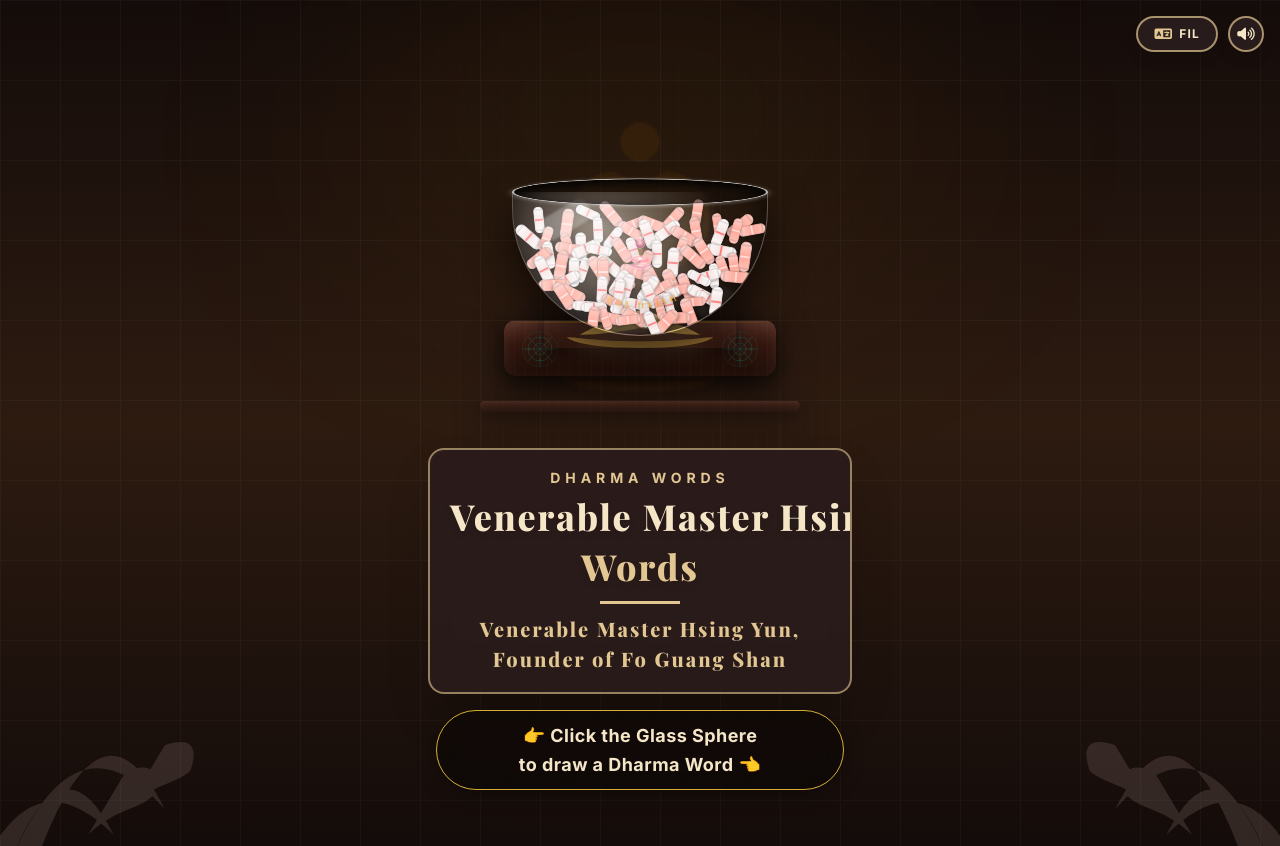
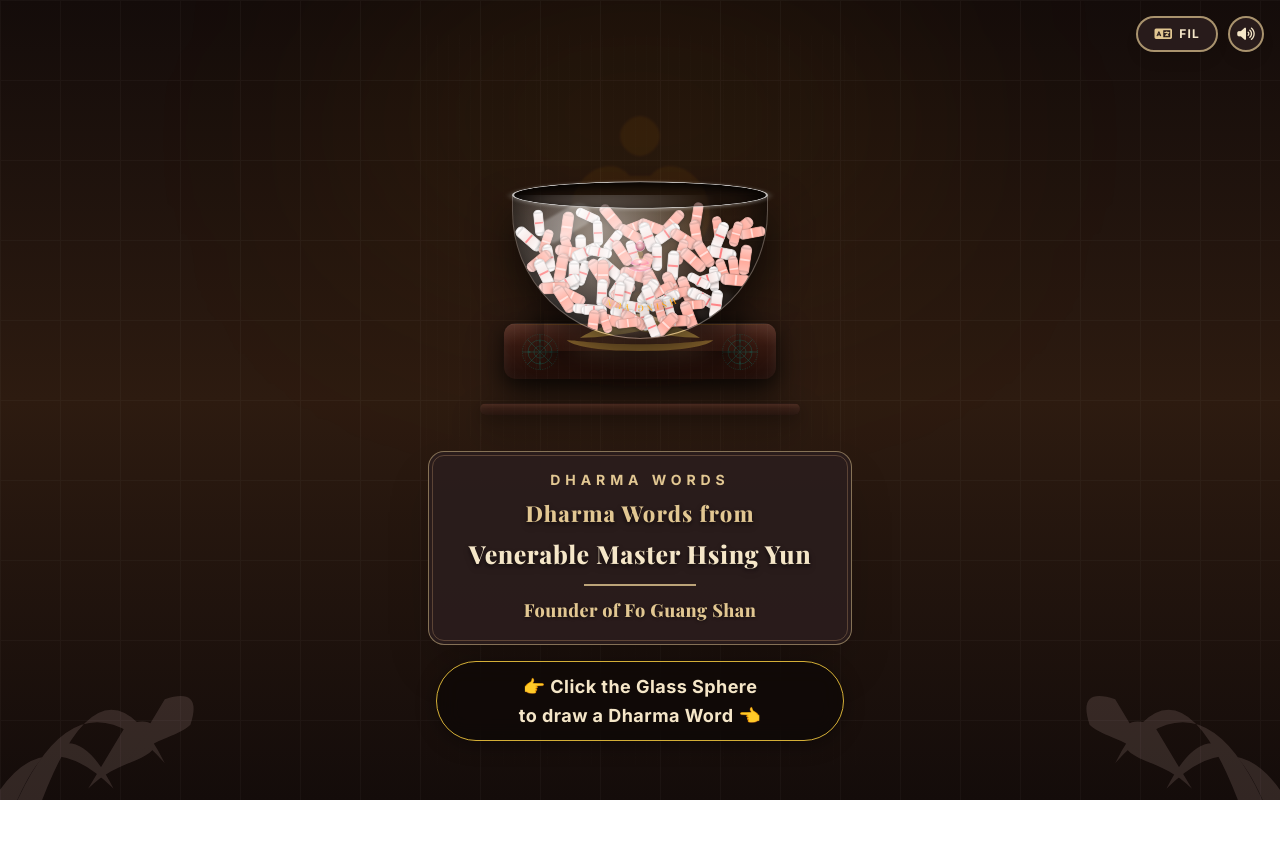
Before and after one commit to cometjolin-cmyk/Daily-lottery-French, a React (Vite) app: page / in a window 1280 px wide. Both pictures are taken after a click on the button "EN". After the commit the page ends 800 px from the top, so only its background shows below. Built offline with nearby package versions, Linux system fonts and the light colour scheme; a web font is replaced by a local one.

Commit message:
refactor(ui): enhance readability and layout aesthetics
- Adjust scroll container dimensions for better proportions.
- Update header styling with improved contrast and typography.
- Refine layout padding and borders for a cleaner, zen-inspired UI.

```diff
--- a/src/App.tsx
+++ b/src/App.tsx
@@ -1071,30 +1071,68 @@ export default function App() {
 
           {/* 東方禪意標題與文字 (Serene Calligraphy Style Titles - High Contrast & Perfectly Fitted) */}
           <div className="text-center mt-3 z-10 w-full px-3 max-w-xl mx-auto">
-            <div className="bg-[#2B1D1D]/85 border-2 border-[#E2C792]/60 backdrop-blur-md px-3 py-3.5 sm:px-5 sm:py-4.5 rounded-2xl shadow-2xl w-full box-border overflow-hidden">
-              <p className="text-[11px] sm:text-xs md:text-sm tracking-[0.25em] sm:tracking-[0.35em] uppercase mb-1 font-bold font-sans text-[#E2C792] break-words">
+            <div
+              className="bg-[#2B1D1D]/90 rounded-2xl shadow-2xl w-full box-border overflow-visible transition-all"
+              style={{
+                padding: '18px 20px',
+                border: '1px solid rgba(226, 199, 146, 0.5)',
+                outline: '1px solid rgba(212, 163, 115, 0.3)',
+                outlineOffset: '-5px',
+                minHeight: 'auto'
+              }}
+            >
+              <p className="text-[11px] sm:text-xs md:text-sm tracking-[0.25em] sm:tracking-[0.35em] uppercase mb-1.5 font-bold font-sans text-[#E2C792]">
                 {lang === "zh" ? "HUMANISTIC DHARMA" : lang === "fil" ? "MGA SALITA NG DHARMA" : "DHARMA WORDS"}
               </p>
-              <h1 className="text-xl sm:text-2xl md:text-3xl lg:text-4xl font-extrabold text-[#F5E6C8] font-serif tracking-wide sm:tracking-wider drop-shadow-md leading-snug">
+              <h1
+                className="font-extrabold text-[#F5E6C8] font-serif tracking-wide drop-shadow-md leading-relaxed my-1 select-none"
+                style={{
+                  textShadow: '0 2px 4px rgba(0,0,0,0.5)'
+                }}
+              >
                 {lang === "zh" ? (
-                  "星雲大師 • 星雲法語"
+                  <span style={{ whiteSpace: 'nowrap', fontSize: 'clamp(16px, 4.2vw, 26px)' }}>
+                    星雲大師 • 星雲法語
+                  </span>
                 ) : (
-                  <span className="inline-block max-w-full">
-                    <span className="whitespace-nowrap">Venerable Master Hsing Yun</span>
-                    <span className="mx-1.5 opacity-80">•</span>
-                    <span className="text-[#E2C792]">{lang === "fil" ? "Salita ng Dharma" : "Dharma Words"}</span>
-                  </span>
+                  <div className="flex flex-col items-center justify-center gap-0.5">
+                    <span
+                      className="text-[#E2C792] font-serif font-extrabold tracking-wider"
+                      style={{
+                        whiteSpace: 'nowrap',
+                        fontSize: 'clamp(14px, 3.8vw, 22px)'
+                      }}
+                    >
+                      {lang === "fil" ? "Mga Salita ng Dharma mula kay" : "Dharma Words from"}
+                    </span>
+                    <span
+                      className="text-[#F5E6C8] font-serif font-extrabold tracking-wide"
+                      style={{
+                        whiteSpace: 'nowrap',
+                        fontSize: 'clamp(15px, 4.2vw, 25px)'
+                      }}
+                    >
+                      Venerable Master Hsing Yun
+                    </span>
+                  </div>
                 )}
               </h1>
-              <div className="w-16 sm:w-20 h-[2.5px] bg-[#E2C792] mx-auto my-2.5"></div>
+              <div className="w-20 sm:w-28 h-[2px] bg-[#E2C792]/80 mx-auto my-2.5"></div>
 
-              <h2 id="main-title" className="text-sm sm:text-base md:text-lg lg:text-xl font-serif text-[#E2C792] font-extrabold tracking-wide sm:tracking-widest text-center leading-normal">
+              <h2
+                id="main-title"
+                className="font-serif text-[#E2C792] font-extrabold tracking-wide text-center leading-relaxed select-none"
+                style={{
+                  whiteSpace: 'nowrap',
+                  fontSize: 'clamp(13px, 3.4vw, 18px)',
+                  textShadow: '0 1px 3px rgba(0,0,0,0.5)'
+                }}
+              >
                 {lang === "zh" ? (
                   "佛光山開山祖師星雲大師"
                 ) : (
-                  <span>
-                    <span className="whitespace-nowrap">Venerable Master Hsing Yun</span>
-                    {lang === "fil" ? ", Tagapagtatag ng Fo Guang Shan" : ", Founder of Fo Guang Shan"}
+                  <span className="whitespace-nowrap">
+                    {lang === "fil" ? "Tagapagtatag ng Fo Guang Shan" : "Founder of Fo Guang Shan"}
                   </span>
                 )}
               </h2>
@@ -1160,12 +1198,24 @@ export default function App() {
 
                 <div className="scroll-content text-[#1A1A1A] z-10 relative h-full flex flex-col justify-between py-1 px-1 md:px-2">
                   {/* 上方古典文字裝飾 (高對比深赭紅標題，保護排版不被遮擋) */}
-                  <div className="flex flex-col items-center pt-2 sm:pt-3 px-3 sm:px-6 w-full max-w-full select-none z-20 relative">
-                    <h2 className="text-base sm:text-lg md:text-xl lg:text-2xl font-extrabold text-[#6B1E10] font-serif tracking-wide text-center leading-snug px-1 w-full max-w-full drop-shadow-sm">
-                      {lang === "zh" ? "佛光山開山祖師星雲大師" : <span className="inline-block px-1">Venerable Master Hsing Yun</span>}
+                  <div className="flex flex-col items-center pt-2 sm:pt-3 px-3 sm:px-6 w-full max-w-full select-none z-20 relative overflow-visible">
+                    <h2
+                      className="font-extrabold text-[#6B1E10] font-serif tracking-wide text-center leading-snug px-1 w-full drop-shadow-sm select-none"
+                      style={{
+                        whiteSpace: 'nowrap',
+                        fontSize: 'clamp(15px, 3.8vw, 24px)',
+                      }}
+                    >
+                      {lang === "zh" ? "佛光山開山祖師星雲大師" : <span className="whitespace-nowrap">Venerable Master Hsing Yun</span>}
                     </h2>
-                    <div className="w-20 sm:w-24 h-[2.5px] bg-[#6B1E10] my-1.5 sm:my-2 opacity-80"></div>
-                    <div className="text-xs sm:text-sm md:text-base text-[#6B1E10] font-serif tracking-widest uppercase font-extrabold text-center px-1">
+                    <div className="w-20 sm:w-24 h-[2px] bg-[#6B1E10]/70 my-1.5 opacity-80"></div>
+                    <div
+                      className="text-[#6B1E10] font-serif tracking-widest uppercase font-extrabold text-center px-1 select-none"
+                      style={{
+                        whiteSpace: 'nowrap',
+                        fontSize: 'clamp(13px, 3.2vw, 18px)',
+                      }}
+                    >
                       {lang === "zh" ? "• 星雲法語 •" : lang === "fil" ? "• Salita ng Dharma •" : "• Dharma Words •"}
                     </div>
                   </div>
--- a/src/data.ts
+++ b/src/data.ts
@@ -535,16 +535,16 @@ export const SINGLE_FILE_HTML_TEMPLATE = `<!doctype html>
 
       <!-- 東方禪意標題 (High Contrast & Large Fonts for Seniors) -->
       <div class="text-center mt-3 z-10 w-full px-2">
-        <div class="bg-[#2B1D1D]/80 border-2 border-[#E2C792]/50 backdrop-blur-md px-5 py-4.5 rounded-2xl shadow-2xl max-w-lg mx-auto">
+        <div class="bg-[#2B1D1D]/90 rounded-2xl shadow-2xl max-w-lg mx-auto overflow-visible" style="padding: 18px 20px; border: 1px solid rgba(226, 199, 146, 0.5); outline: 1px solid rgba(212, 163, 115, 0.3); outline-offset: -5px; min-height: auto;">
           <p class="text-xs md:text-sm tracking-[0.35em] uppercase mb-1.5 font-bold font-sans text-[#E2C792]">
             HUMANISTIC DHARMA
           </p>
-          <h1 class="text-2xl md:text-4xl lg:text-5xl font-extrabold text-[#F5E6C8] font-serif tracking-wider drop-shadow-md">
+          <h1 class="font-extrabold text-[#F5E6C8] font-serif tracking-wider drop-shadow-md select-none" style="white-space: nowrap; font-size: clamp(16px, 4.5vw, 28px); text-shadow: 0 2px 4px rgba(0,0,0,0.5);">
             星雲大師 • 星雲法語
           </h1>
-          <div class="w-20 h-[2.5px] bg-[#E2C792] mx-auto my-2.5"></div>
+          <div class="w-20 sm:w-28 h-[2px] bg-[#E2C792]/80 mx-auto my-2.5"></div>
 
-          <h2 id="mainTitle" class="text-base md:text-xl lg:text-2xl font-serif text-[#E2C792] font-extrabold tracking-widest text-center">
+          <h2 id="mainTitle" class="font-serif text-[#E2C792] font-extrabold tracking-widest text-center select-none" style="white-space: nowrap; font-size: clamp(14px, 3.8vw, 22px); text-shadow: 0 1px 3px rgba(0,0,0,0.5);">
             佛光山開山祖師星雲大師
           </h2>
         </div>
--- a/src/index.css
+++ b/src/index.css
@@ -132,16 +132,16 @@
   display: flex;
   align-items: center;
   justify-content: center;
-  height: min(720px, 90vh);
+  height: min(780px, 92vh);
   width: 50px; /* 初始寬度僅兩根軸的寬度 */
   transition: width 0.85s cubic-bezier(0.34, 1.56, 0.64, 1);
   overflow: visible;
-  max-width: 92vw;
+  max-width: 95vw;
 }
 
-/* 當啟動打開特效時，容器撐開 */
+/* 當啟動打開特效時，容器撐開 (更寬大適口的古典畫框) */
 .scroll-container.unrolled {
-  width: min(520px, 92vw); /* 拉開後的寬度 */
+  width: min(640px, 95vw); /* 拉開後的寬度 */
 }
 
 /* 左右兩根古典木軸心 */
@@ -184,7 +184,7 @@
   position: absolute;
   left: 8px;
   right: 8px;
-  height: min(680px, 86vh);
+  height: min(740px, 88vh);
   background: #fdf8eb;
   background-image:
     radial-gradient(rgba(139, 90, 43, 0.08) 1.5px, transparent 1.5px),
```
